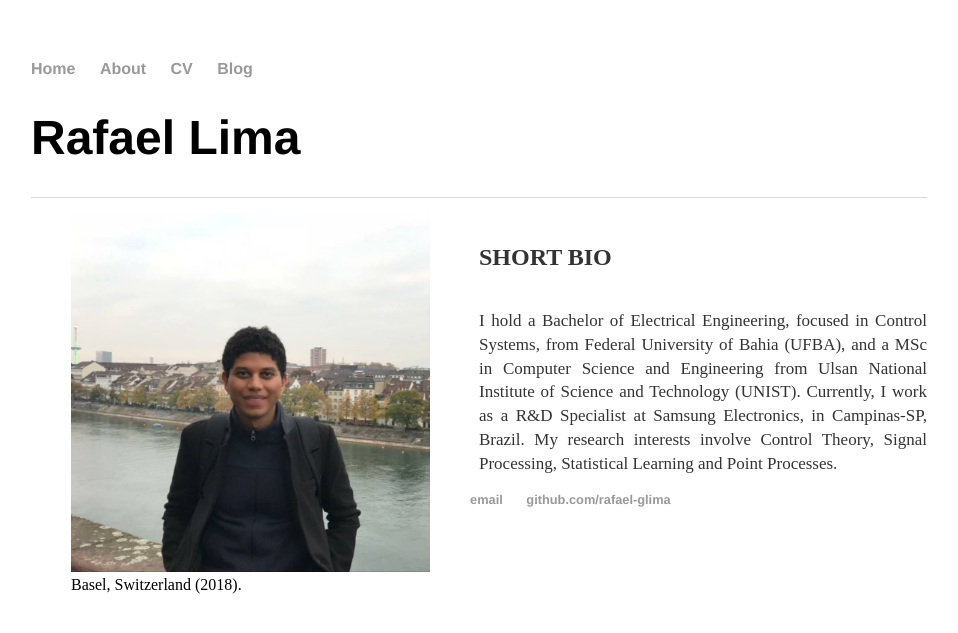
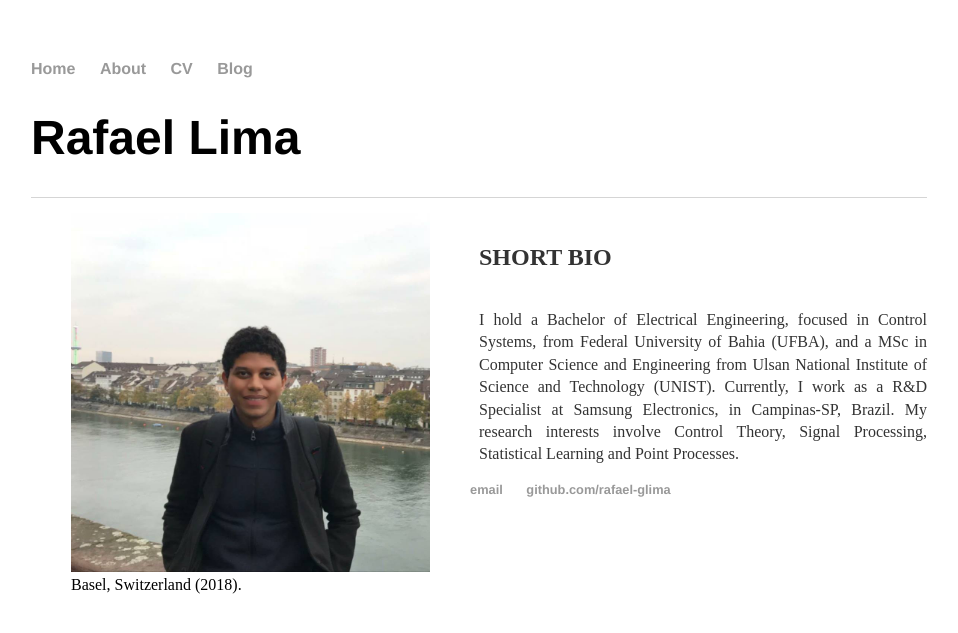
Before and after one commit to rafael-glima/rafael-glima.github.io, a Jekyll site: the page built from index.html, in a window 1280 px wide. Shown: the top 633 px of the page, without its empty margins (161-1119 px from the left). Built offline with Jekyll 4.4.1, drawn with Linux system fonts in a browser that asks for light colours.

Commit message:
Changes in Main Page content

```diff
--- a/index.html
+++ b/index.html
@@ -12,7 +12,7 @@
 	</div>
 	<div style="float: right; width: 50%;">
 	<p style="font-weight: bold; padding-top: 20px;">SHORT BIO</p>
-	<p style="font-size:17px; padding-top: 10px;" align="justify">I hold a Bachelor of Electrical Engineering, focused in Control Systems,
+	<p style="font-size:16px; padding-top: 10px;" align="justify">I hold a Bachelor of Electrical Engineering, focused in Control Systems,
 		from Federal University of Bahia (UFBA), and a MSc in Computer Science and Engineering from
 		Ulsan National Institute of Science and Technology (UNIST).
 		Currently, I work as a R&D Specialist at Samsung Electronics, in Campinas-SP, Brazil.
```
